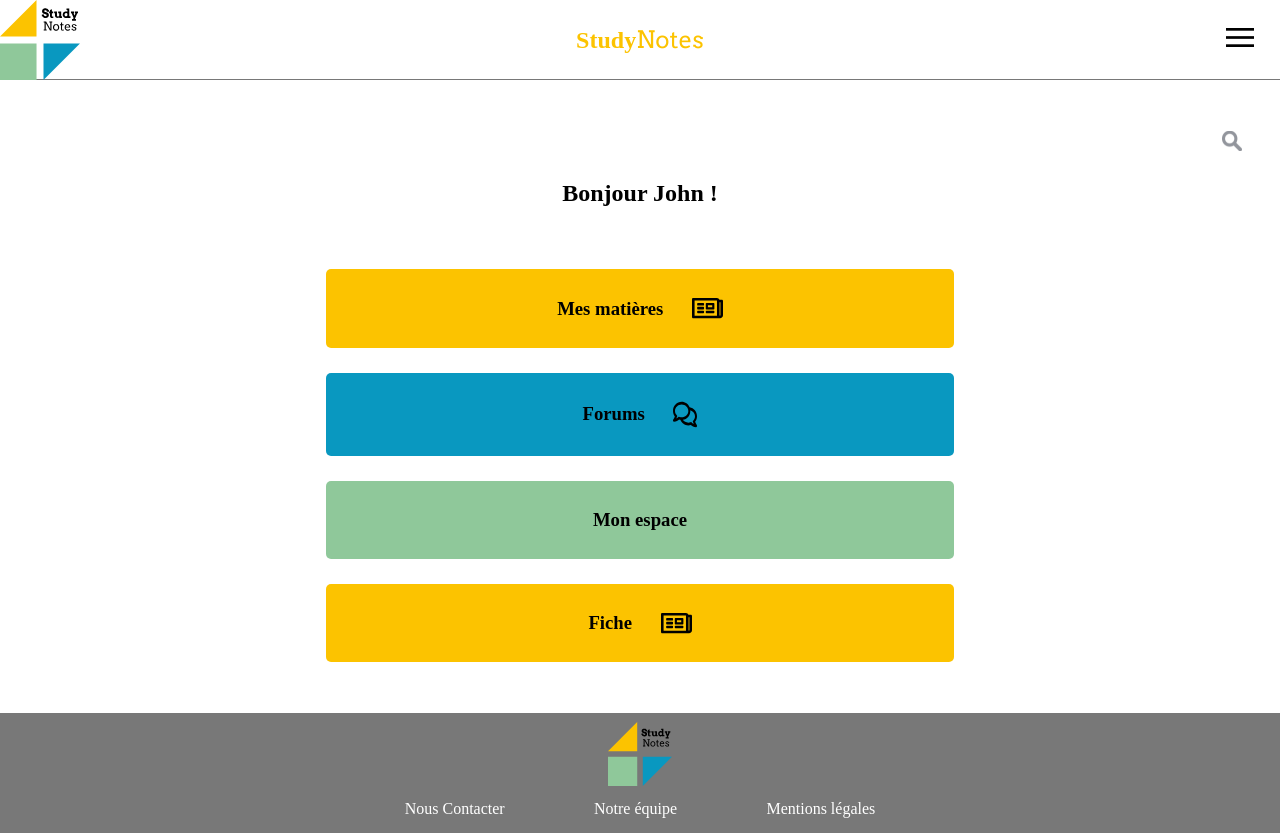
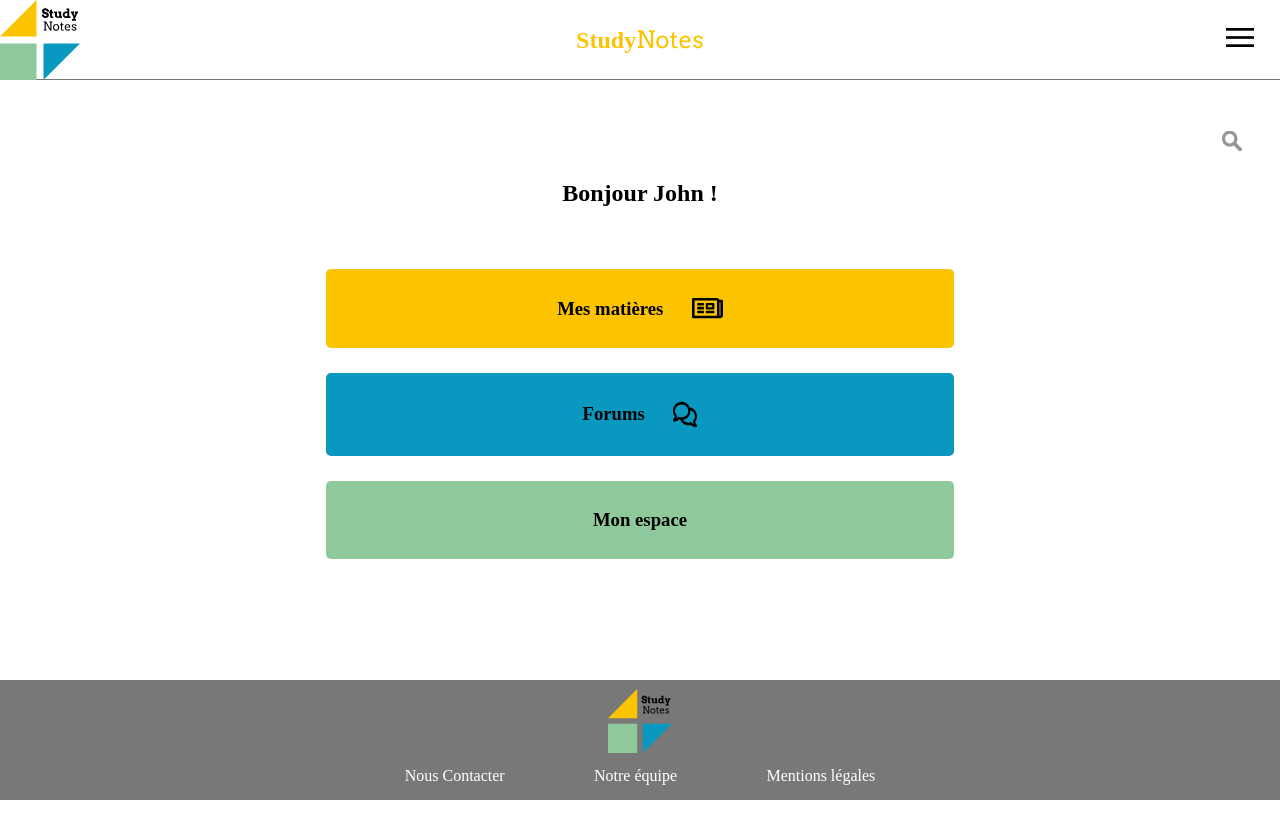
Before and after one commit to WildCodeSchool/2104-wns-lyon-groupe1-front, a React (Create React App) app: page / in a window 1280 px wide. After the commit the page ends 800 px from the top, so only its background shows below. Built offline with nearby package versions, Linux system fonts and the light colour scheme; no server answers; the HTML template or start-up script is replaced by a standard one; a web font is replaced by a local one.

Commit message:
fix errror testing

```diff
--- a/src/route/Connect.tsx
+++ b/src/route/Connect.tsx
@@ -33,10 +33,7 @@ export default function Connect({ setUser }: ConnectProps) {
       setClassrooms(value.checklogin.classroom);
       setUserConnect({ ...value.checklogin, classroom: {} });
     },
-    onError: () => {
-      setUserConnect({});
-      setClassrooms([]);
-    },
+    onError: () => {},
   });
 
   useEffect(() => {
--- a/src/route/Flashcard.tsx
+++ b/src/route/Flashcard.tsx
@@ -1,5 +1,5 @@
 import { useState, useContext } from 'react';
-import { useParams, useHistory, Link } from 'react-router-dom';
+import { useHistory, Link } from 'react-router-dom';
 import Switch from 'react-switch';
 import Block from '../component/Block';
 import bubbleMessage from '../assets/bubblemessage.svg';
@@ -61,10 +61,9 @@ const flashcard: IFlashcard = {
 
 export default function Flashcard() {
   const { user } = useContext(UserContext);
-  const params = useParams();
   const history = useHistory();
   const [mode, setMode] = useState(false);
-  console.log(params);
+
   return (
     <div className="flashcard">
       <div className="flashcard-header">
--- a/src/route/Home.tsx
+++ b/src/route/Home.tsx
@@ -44,12 +44,6 @@ export default function Home() {
           data-testid={button.classname}
         />
       ))}
-      <Button
-        title="Fiche"
-        classname="yellow-btn"
-        icon={newspaper}
-        slug="/mes-matières/math/ma-premiere-fiche"
-      />
     </div>
   );
 }
```
Also changed, not shown: 1 other file (tests, documents, lock files or other folders).
